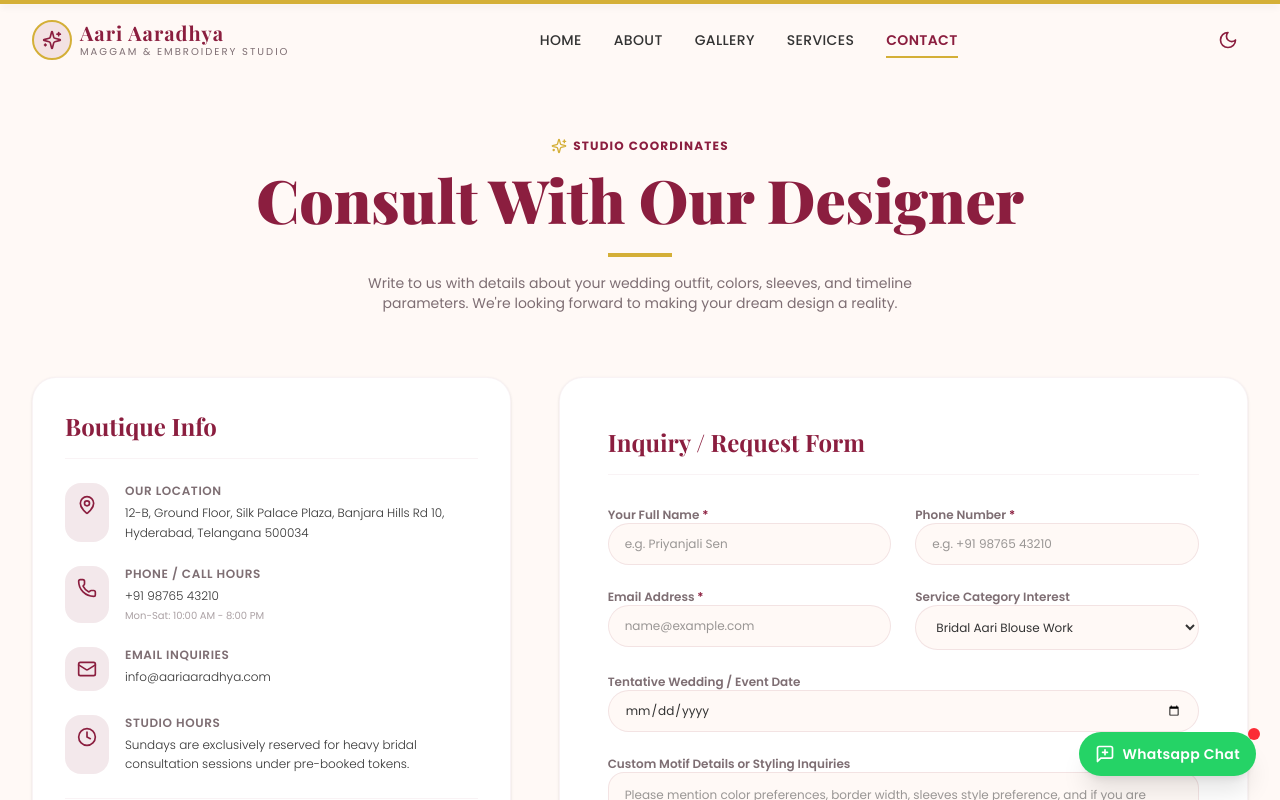
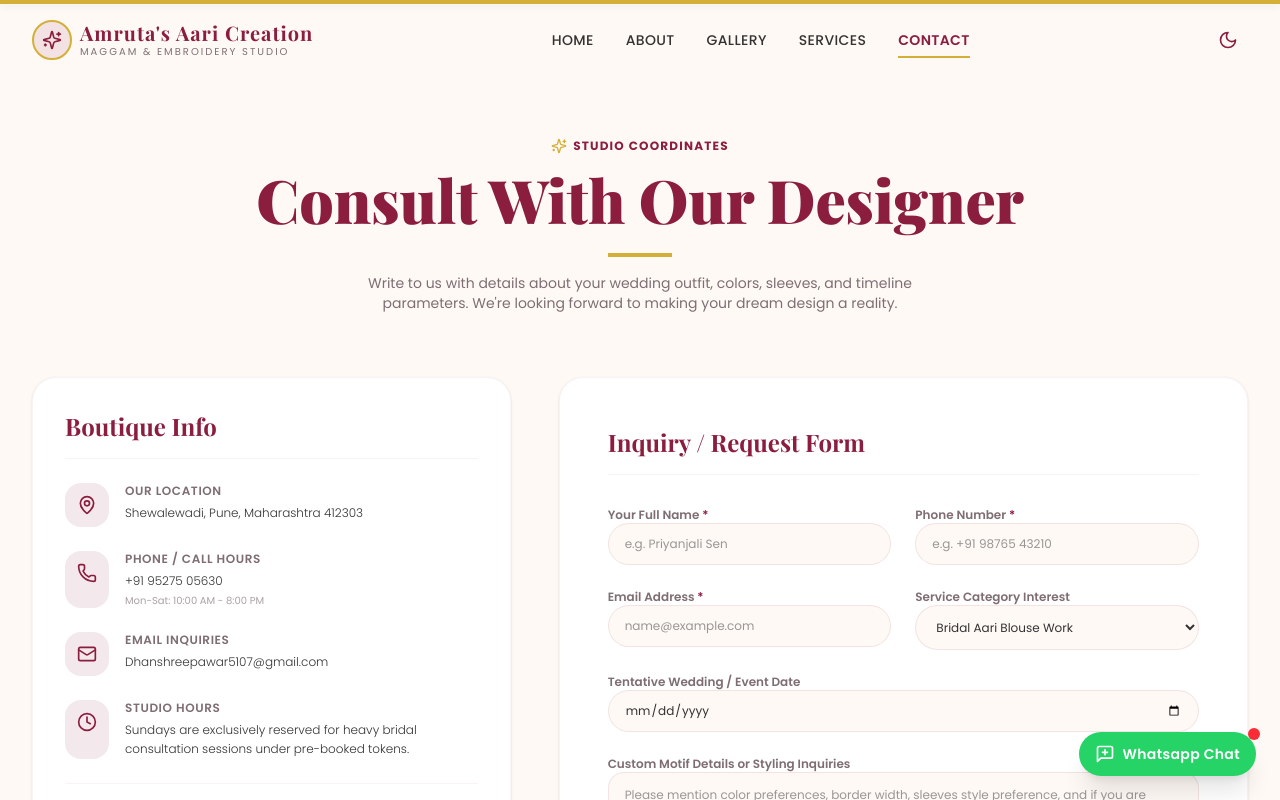
Before and after one commit to diwakaraditya/Aari-work, a React (Vite) app in the folder frontend/: page /contact in a window 1280 px wide. Shown: the top 800 px of the page. Built offline with nearby package versions, Linux system fonts and the light colour scheme; a web font is replaced by a local one.

Commit message:
minor manual changes

```diff
--- a/frontend/src/components/Footer.jsx
+++ b/frontend/src/components/Footer.jsx
@@ -24,7 +24,7 @@ export default function Footer() {
             </p>
             <div className="flex gap-4">
               <a
-                href="https://instagram.com"
+                href="https://www.instagram.com/amruta_aari_creation_/"
                 target="_blank"
                 rel="noreferrer"
                 className="p-2.5 rounded-full bg-white/10 hover:bg-secondary hover:text-bg-dark transition-all duration-300 focus:outline-none"
--- a/frontend/src/components/Navbar.jsx
+++ b/frontend/src/components/Navbar.jsx
@@ -39,8 +39,7 @@ export default function Navbar() {
 
   return (
     <header
-      className={`fixed top-0 left-0 right-0 z-40 transition-all duration-500 ${
-        isScrolled
+      className={`fixed top-0 left-0 right-0 z-40 transition-all duration-500 ${isScrolled
         ? 'glass-effect shadow-md py-3'
         : 'bg-transparent py-5'
         }`}
@@ -54,7 +53,7 @@ export default function Navbar() {
             </div>
             <div className="flex flex-col">
               <span className="font-serif font-bold text-lg md:text-xl tracking-wider text-primary dark:text-secondary leading-none">
-                Aari Aaradhya
+                Amruta's Aari Creation
               </span>
               <span className="text-[10px] uppercase font-sans tracking-[0.2em] text-muted-light dark:text-muted-dark leading-none mt-1">
                 Maggam & Embroidery Studio
@@ -75,8 +74,7 @@ export default function Navbar() {
                   className="relative py-2 text-sm font-medium tracking-wide uppercase group text-text-light dark:text-text-dark"
                 >
                   <span
-                    className={`transition-colors duration-300 ${
-                      isActive
+                    className={`transition-colors duration-300 ${isActive
                       ? 'text-primary dark:text-secondary font-semibold'
                       : 'group-hover:text-primary dark:group-hover:text-secondary'
                       }`}
@@ -86,8 +84,7 @@ export default function Navbar() {
 
                   {/* Underline Indicator */}
                   <span
-                    className={`absolute bottom-0 left-0 h-[2px] bg-secondary transition-all duration-300 ${
-                      isActive ? 'w-full' : 'w-0 group-hover:w-full'
+                    className={`absolute bottom-0 left-0 h-[2px] bg-secondary transition-all duration-300 ${isActive ? 'w-full' : 'w-0 group-hover:w-full'
                       }`}
                   />
                 </Link>
@@ -146,8 +143,7 @@ export default function Navbar() {
                     to={link.path}
                     onMouseEnter={() => preloadRoute(link.path)}
                     onFocus={() => preloadRoute(link.path)}
-                    className={`block px-4 py-3 rounded-xl text-sm font-medium tracking-wide uppercase transition-all duration-200 ${
-                      isActive
+                    className={`block px-4 py-3 rounded-xl text-sm font-medium tracking-wide uppercase transition-all duration-200 ${isActive
                       ? 'bg-primary text-white dark:bg-secondary dark:text-bg-dark font-semibold'
                       : 'text-text-light dark:text-text-dark hover:bg-black/5 dark:hover:bg-white/5'
                       }`}
--- a/frontend/src/pages/Contact.jsx
+++ b/frontend/src/pages/Contact.jsx
@@ -82,7 +82,7 @@ export default function Contact() {
                       Our Location
                     </h4>
                     <p className="text-xs text-text-light dark:text-text-dark leading-relaxed font-light">
-                      12-B, Ground Floor, Silk Palace Plaza, Banjara Hills Rd 10, Hyderabad, Telangana 500034
+                      Shewalewadi, Pune, Maharashtra 412303
                     </p>
                   </div>
                 </div>
@@ -97,7 +97,7 @@ export default function Contact() {
                       Phone / Call Hours
                     </h4>
                     <p className="text-xs text-text-light dark:text-text-dark leading-relaxed font-light">
-                      <a href="tel:+919876543210" className="hover:text-secondary">+91 98765 43210</a>
+                      <a href="tel:+91 95275 05630" className="hover:text-secondary">+91 95275 05630</a>
                     </p>
                     <span className="text-[10px] text-muted-light/65 dark:text-muted-dark/65 block mt-0.5">
                       Mon-Sat: 10:00 AM - 8:00 PM
@@ -115,7 +115,7 @@ export default function Contact() {
                       Email Inquiries
                     </h4>
                     <p className="text-xs text-text-light dark:text-text-dark leading-relaxed font-light">
-                      <a href="mailto:info@aariaaradhya.com" className="hover:text-secondary">info@aariaaradhya.com</a>
+                      <a href="mailto:Dhanshreepawar5107@gmail.com" className="hover:text-secondary">Dhanshreepawar5107@gmail.com</a>
                     </p>
                   </div>
                 </div>
@@ -147,11 +147,11 @@ export default function Contact() {
                   <MessageSquare className="w-4 h-4" /> Book Consultation Slot
                 </a>
                 <a
-                  href="https://instagram.com"
+                  href="https://www.instagram.com/amruta_aari_creation_/"
                   target="_blank"
                   rel="noopener noreferrer"
                   className="px-4 py-3 rounded-full bg-primary text-white dark:bg-secondary dark:text-bg-dark hover:opacity-90 transition-opacity flex items-center justify-center"
-                  aria-label="Instagram Link"
+                  aria-label="https://www.instagram.com/amruta_aari_creation_/"
                 >
                   <Instagram className="w-4 h-4" />
                 </a>
```
Lines whose indentation alone changed are shown as unchanged.
